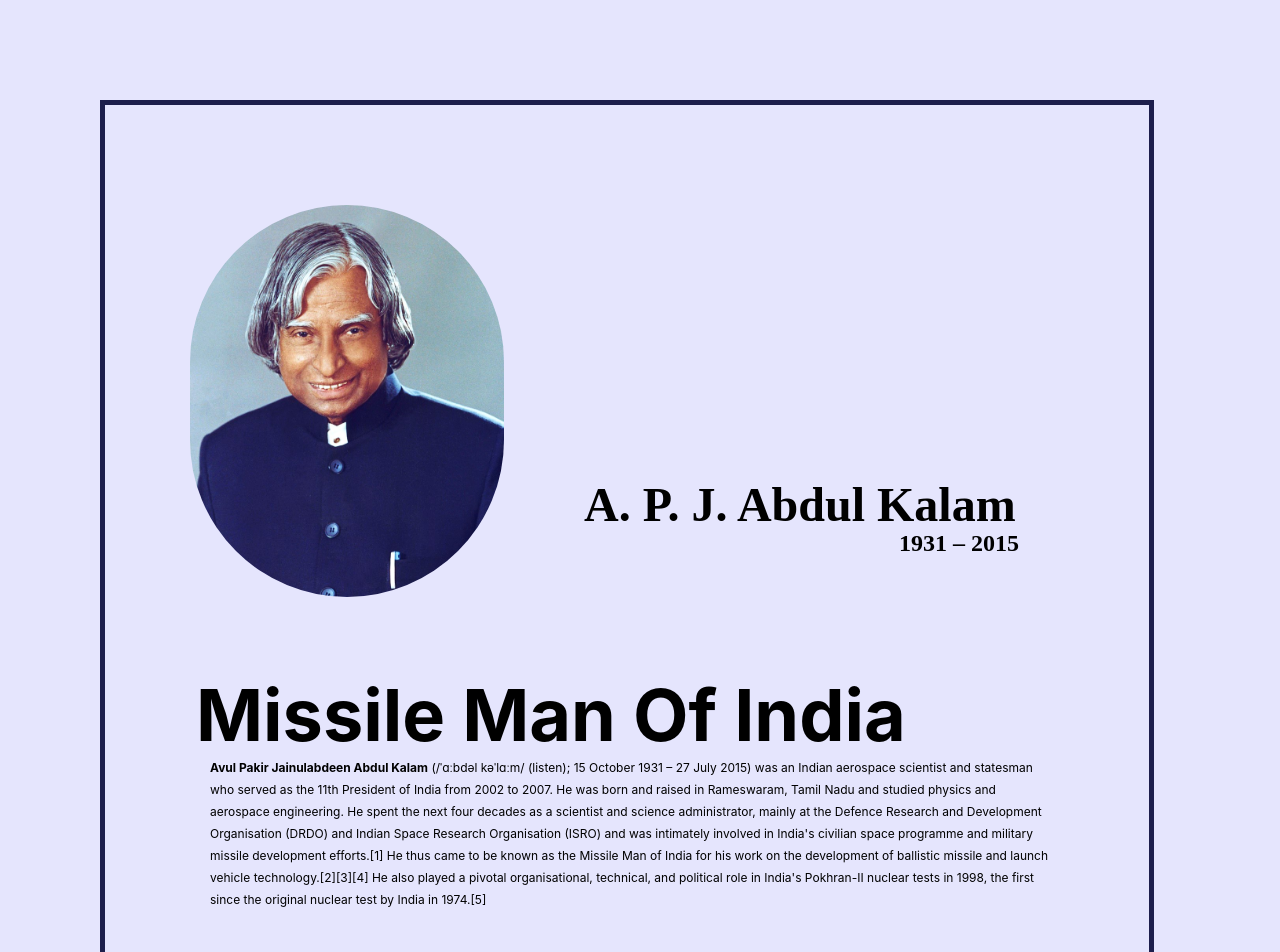
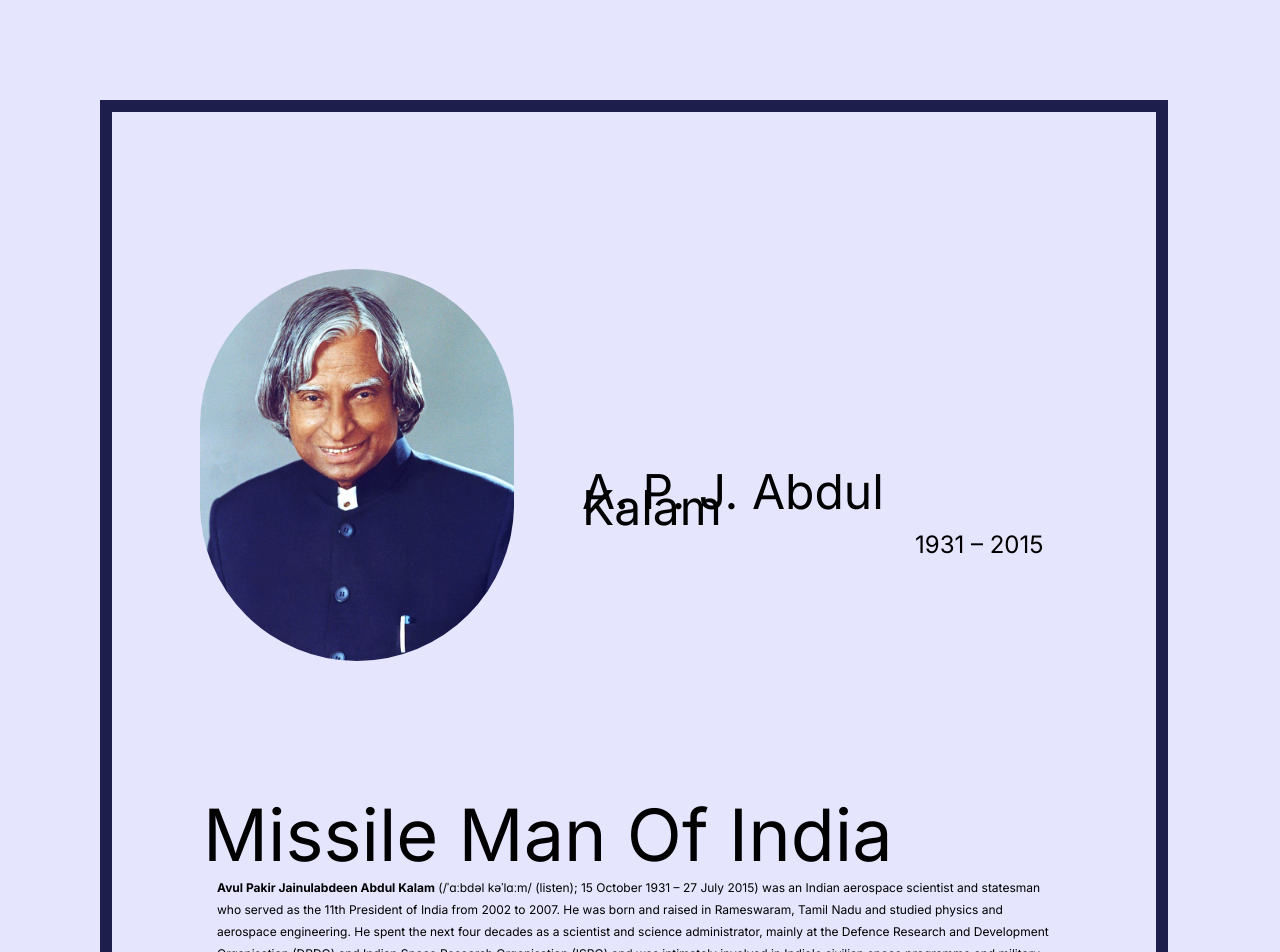
Before and after one commit to 0tym/my-first-project, a plain HTML site: page index.html in a window 1280 px wide. Shown: the top 952 px of the page. Drawn offline with Linux system fonts and the light colour scheme.

Commit message:
font update

```diff
--- a/Style-css/style.css
+++ b/Style-css/style.css
@@ -1,19 +1,22 @@
-*{
-    background-color: #E5E5FD;
-    margin: 0;
-    padding: 0;
+
+
+  @import url('https://fonts.googleapis.com/css2?family=Inter:wght@100;200;300;400;600;700;800;900&display=swap');
 
 
 
+*{
+    background-color: #E5E5FD;
+    margin: auto;
+    padding: 0;
 
 }
 
 body {
 
-    border: 5px solid #1D1E4C;
+    font-family: 'Inter', sans-serif;
+    border: 12px solid #1D1E4C;
     margin: 100px;
-    width: 1044px;
-    height: 1280px;
+    position: absolute;
 
 
 }
@@ -32,14 +35,16 @@
 }
 
 header h1{
+    padding-top: 372px;
+    padding-left: 62px;
+    padding-right: 118px;
     height:47px;
     width: 453px;
-
-    padding-top: 372px;
-    padding-left: 80px;
-
     font-style: medium;
     font-size: 48px;
+    font-weight: 500;
+    line-height: 20px;
+    line-height:34%;
     text-align:left;
     vertical-align: center;
 
@@ -48,13 +53,17 @@
 header h4{
     height: 47px;
     width: 133px;
-
+    font-weight: 500;
     padding-left: 395px;
     padding-top: 6px;
+    padding-right: 105px;
+    padding-bottom: 137px;
     font-style: medium;
     font-size: 24px;
+    line-height: 20px;
     text-align: left;
     vertical-align: center;
+    line-height:69%;
 
 }
 
@@ -64,6 +73,7 @@
     padding-top: 104px;
     font-family: Inter;
     font-style: medium;
+    font-weight: 500;
     font-size: 72px;
     text-align: left;
     line-height: 20px;
@@ -78,6 +88,7 @@
     font-style: mixed;
     font-size: 12px;
     line-height: 22px;
+    font-weight: 500;
     text-align: left;
     vertical-align: center;
     font-family: Inter;
@@ -91,6 +102,7 @@
     padding-left: 97px;
     padding-bottom: 144px;
     padding-top: 39px;
+    font-weight: 500;
     padding-right: 340px;
     line-height: 20px;
     font-size: mixed;
@@ -101,6 +113,7 @@
     padding-bottom: 10px;
     line-height: 20px;
     font-size: mixed;
+    font-weight: 500;
 }
 article ul{
     color: #000;
@@ -108,6 +121,7 @@
     padding-left: 10px;
     font-size: 12px;
     line-height: 22px;
+    font-weight: 500;
     text-align: left;
     vertical-align: center;
     font-family: Inter;
@@ -119,7 +133,7 @@
     width: 384px;
     padding-bottom: 27px;
     padding-left: 624px;
-    font-family: Inter;
+    font-weight: 500;
     font-style: medium;
     font-size: 14px;
     line-height: 20px;
```
